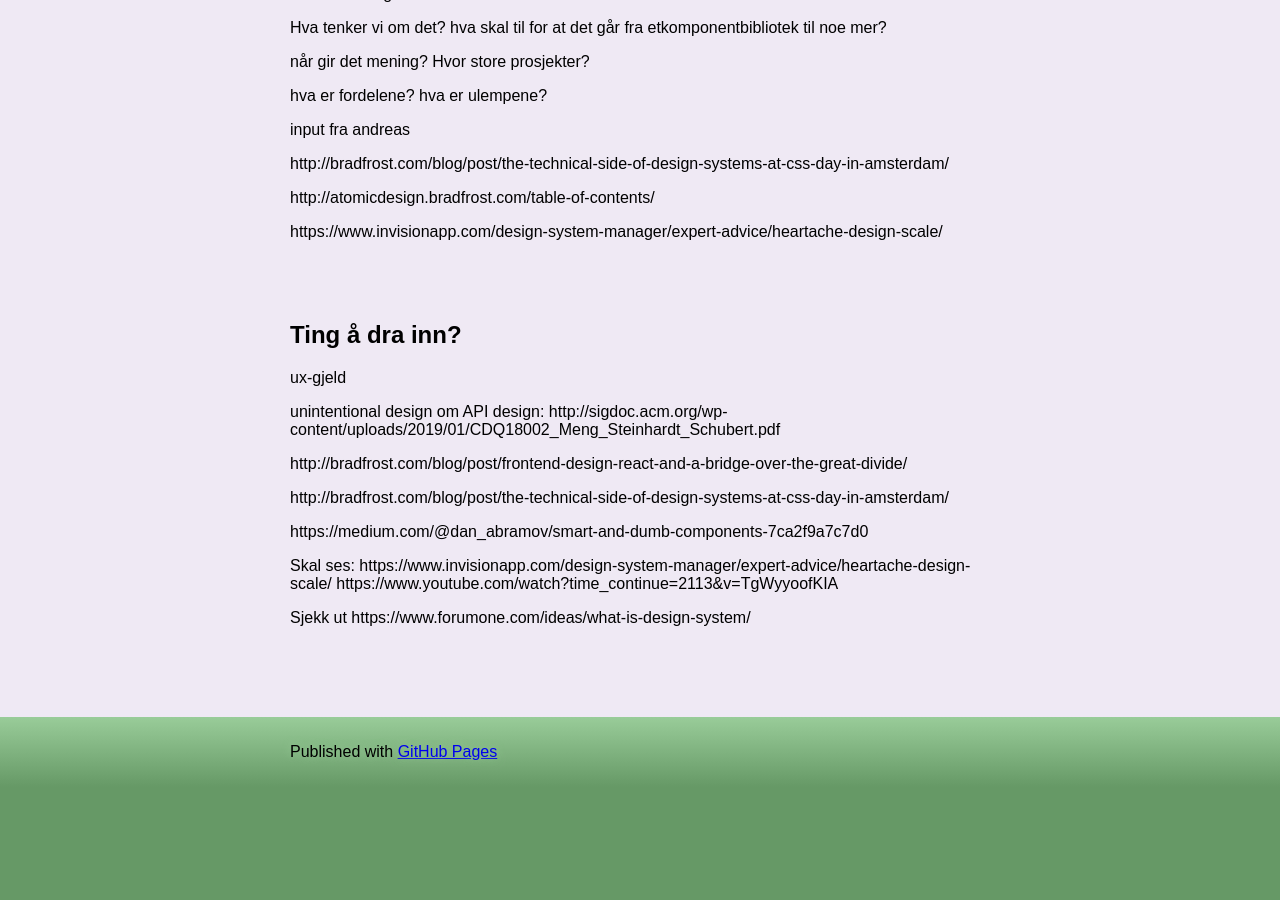
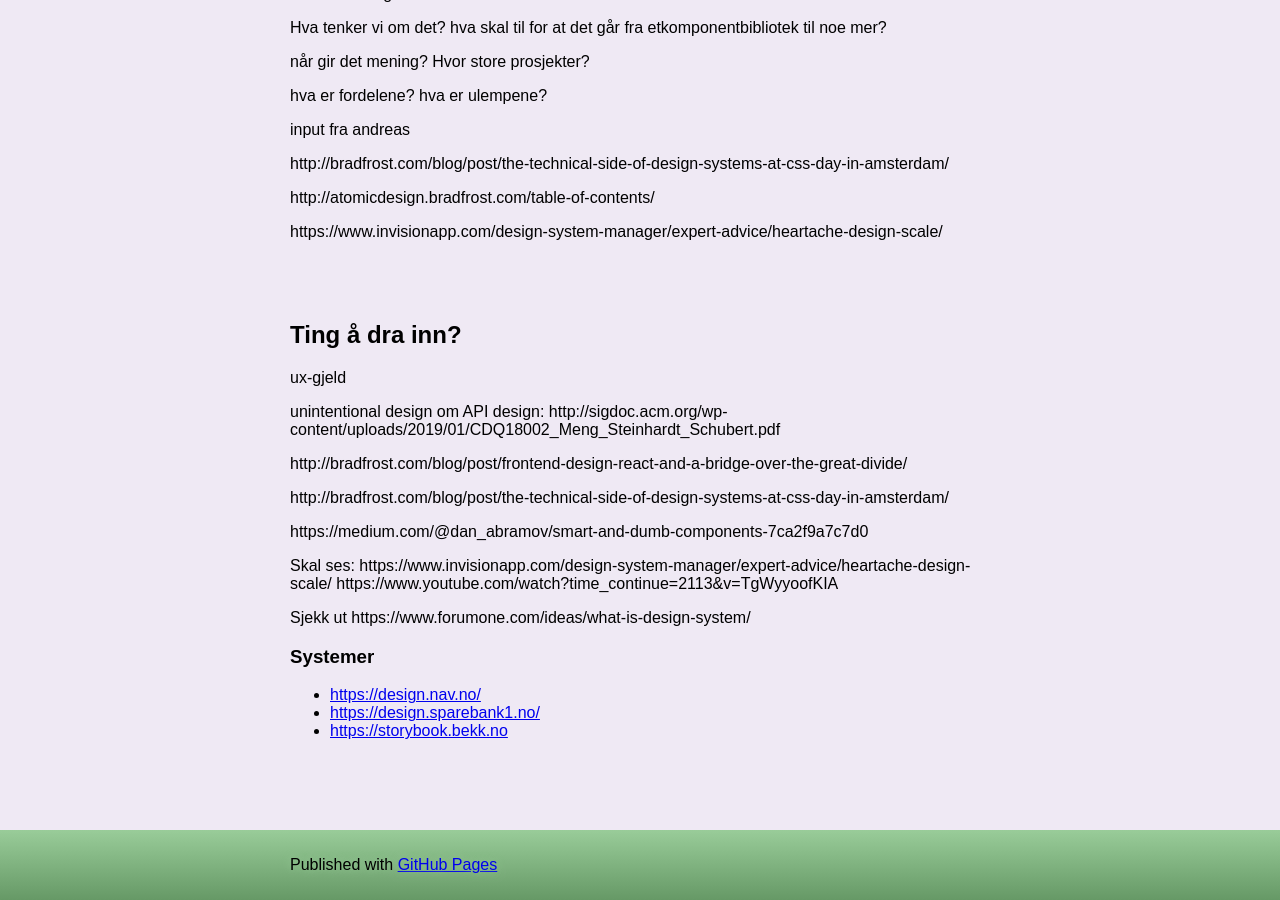
Before and after one commit to dagfs/dagfs.github.io, a Jekyll site: the page built from artikler/design-systemer.md, in a window 1280 px wide and 900 px high, scrolled down 3466 px. Built offline with Jekyll 4.4.1, drawn with Linux system fonts in a browser that asks for light colours; our own code applies the rules of GitHub Pages for plain Markdown files; before the commit the page ends 4253 px from its top, so only the background shows below that.

Commit message:
Update design-systemer.md

```diff
--- a/artikler/design-systemer.md
+++ b/artikler/design-systemer.md
@@ -144,3 +144,8 @@ https://www.youtube.com/watch?time_continue=2113&v=TgWyyoofKIA
 
 
 Sjekk ut https://www.forumone.com/ideas/what-is-design-system/
+
+### Systemer
+- [https://design.nav.no/](https://design.nav.no/)
+- [https://design.sparebank1.no/](https://design.sparebank1.no/)
+- [https://storybook.bekk.no](https://storybook.bekk.no)
```
